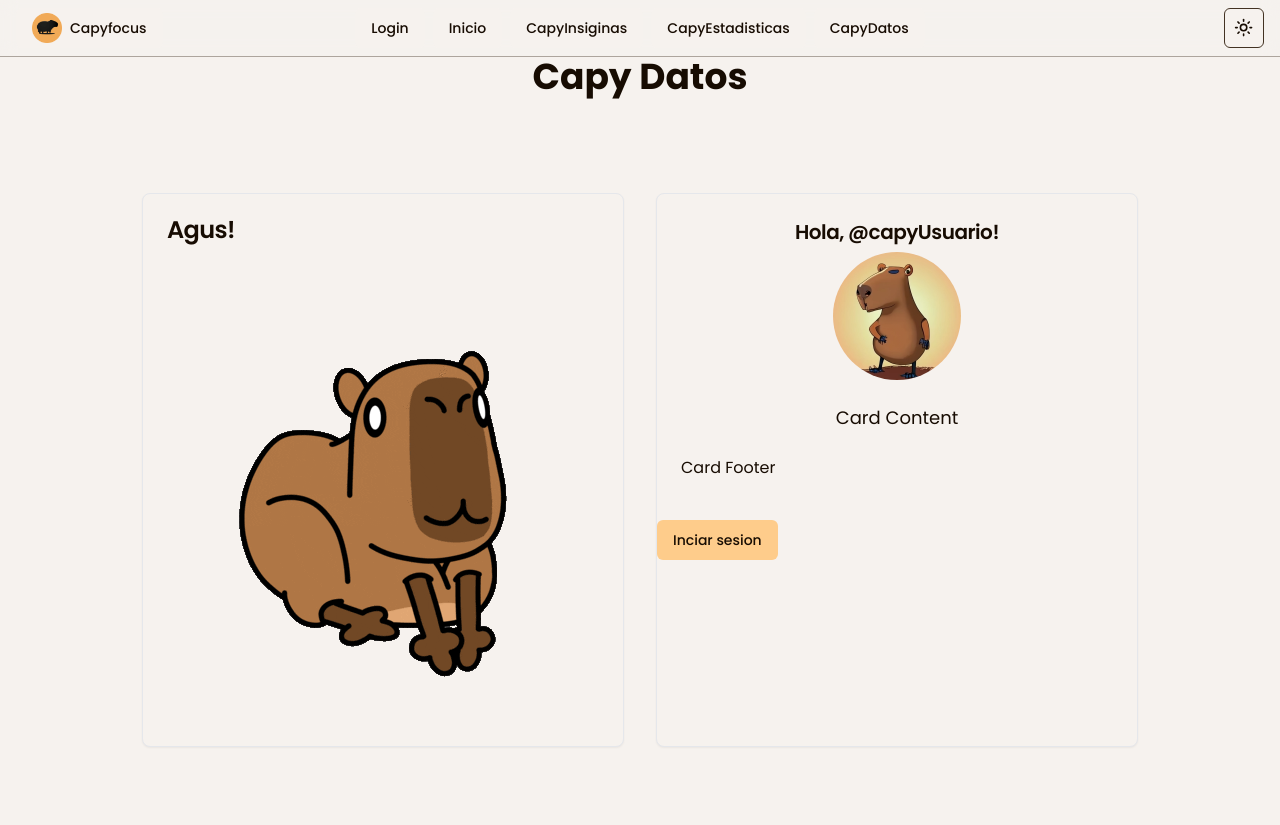
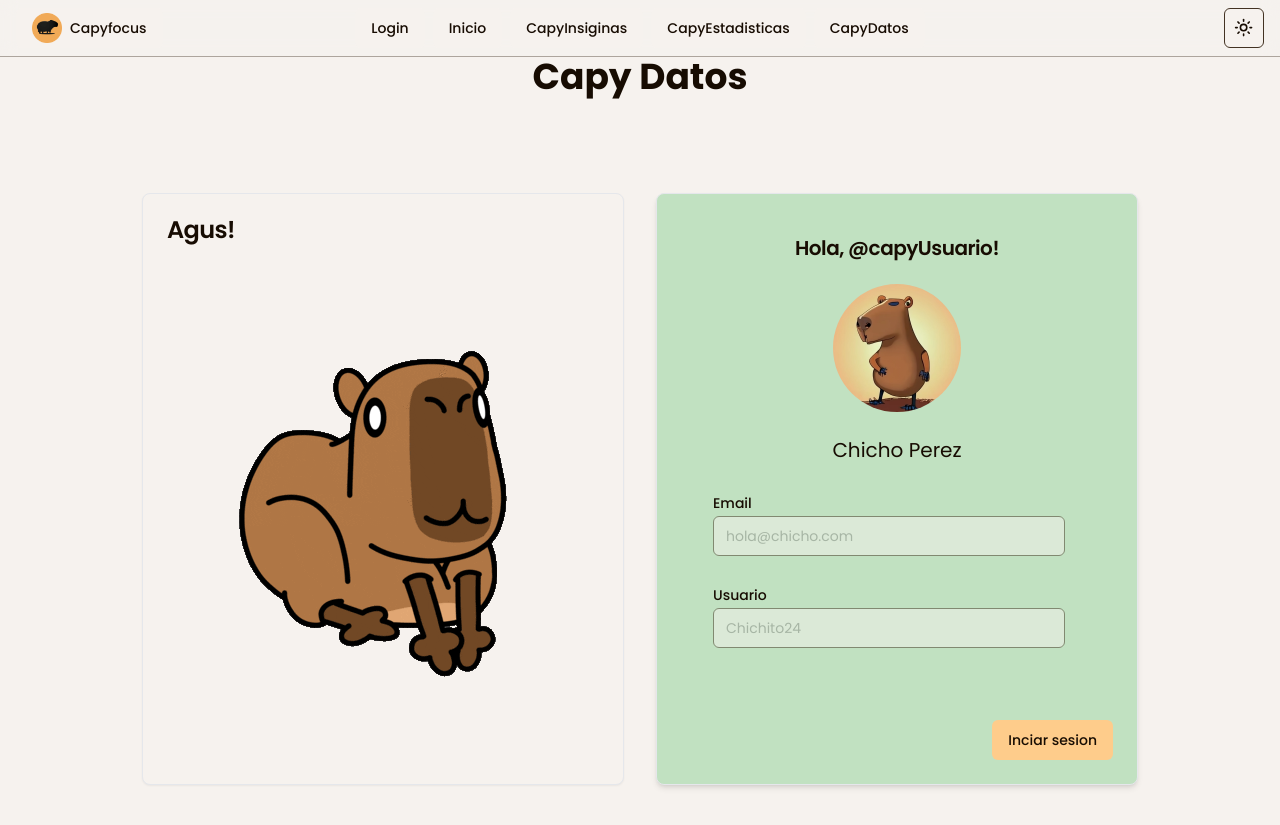
Before and after one commit to alanmoyano/capyfocus, a React (Vite) app: page /usuario in a window 1280 px wide. Before the commit the page ends 800 px from the top, so only its background shows below. Built offline with nearby package versions, Linux system fonts and the light colour scheme.

Commit message:
capyDatos

```diff
--- a/src/components/Usuario.tsx
+++ b/src/components/Usuario.tsx
@@ -18,6 +18,12 @@ import {
   CardHeader,
   CardTitle,
 } from "@/components/ui/card"
+import {
+  Tooltip,
+  TooltipContent,
+  TooltipProvider,
+  TooltipTrigger,
+} from "@/components/ui/tooltip"
 import { Input } from "@/components/ui/input"
 import { Label } from "@/components/ui/label"
 
@@ -44,25 +50,80 @@ export default function Usuario() {
                 <img src='/idle.gif' />
             </div>
         </Card>
-        <Card className='h-full w-full'>
+        <Card className='h-full w-full shadow-md bg-secondary'>
           <CardHeader className='text-center'>
-            <CardTitle className='text-xl'>Hola, @capyUsuario!</CardTitle>
+            <CardTitle className='text-xl py-4'>Hola, @capyUsuario!</CardTitle>
             <CardDescription className='text-center'>
-            <Avatar className='mx-auto w-32 h-32'>
-              <AvatarImage src='/capyPic.png' className='w-full h-full' />
-              <AvatarFallback className='text-2xl'>CN</AvatarFallback>
-            </Avatar>
+              <TooltipProvider>
+                <Tooltip>
+                  <TooltipTrigger asChild>
+                    <Dialog>
+                      <DialogTrigger asChild>
+                        <Avatar className='mx-auto w-32 h-32'>
+                          <AvatarImage src='/capyPic.png' className='w-full h-full' />
+                            <AvatarFallback className='text-2xl'>CN</AvatarFallback>
+                        </Avatar>
+                      </DialogTrigger>
+                      <DialogContent className="sm:max-w-[425px]">
+                        <DialogHeader>
+                          <DialogTitle>Datos del perfil</DialogTitle>
+                          <DialogDescription>
+                            Make changes to your profile here. Click save when you're done.
+                          </DialogDescription>
+                        </DialogHeader>
+                          <div className="grid gap-4 py-4">
+                            <div className="grid grid-cols-4 items-center gap-4">
+                              <Label htmlFor="username" className="text-right">
+                                Username
+                              </Label>
+                              <Input
+                                id="username"
+                                defaultValue="Chicho Perez"
+                                className="col-span-3"
+                              />
+                            </div>
+                            <div className="grid grid-cols-4 items-center gap-4">
+                              <Label htmlFor="email" className="text-right">
+                                Email
+                              </Label>
+                              <Input
+                                id="email"
+                                defaultValue="hola@chicho.com"
+                                className="col-span-3"
+                              />
+                            </div>
+                          </div>
+                          <DialogFooter>
+                            <Button type="submit">Confirmar</Button>
+                          </DialogFooter>
+                        </DialogContent>
+                      </Dialog>
+                  </TooltipTrigger>
+                  <TooltipContent>
+                    <p>Modificar datos del perfil</p>
+                  </TooltipContent>
+                </Tooltip>
+              </TooltipProvider>
             </CardDescription>
           </CardHeader>
           <CardContent className='text-center'>
-            <p className='text-lg'>Card Content</p>
+            <p className='text-xl'>Chicho Perez</p>
+            <div className='m-4'>
+              <div className="grid w-full max-w-sm items-start gap-1.5 text-left p-4">
+                <Label htmlFor="email">Email</Label>
+                <Input disabled type="mail" id="email" placeholder="hola@chicho.com" />
+              </div>
+              <div className="grid w-full max-w-sm items-start gap-1.5 text-left p-4">
+                <Label htmlFor="username">Usuario</Label>
+                <Input disabled type="username" id="username" placeholder="Chichito24" />
+              </div>
+            </div>
           </CardContent>
-          <CardFooter className='text-center'>
-            <p>Card Footer</p>
-          </CardFooter>
-          <Button onClick={() => handleLogin()} className='mt-4'>
+          <CardFooter className='flex justify-end'>
+            <Button onClick={() => handleLogin()} className='mt-4'>
               Inciar sesion
             </Button>
+          </CardFooter>
         </Card>
       </div>
      </div>
```
